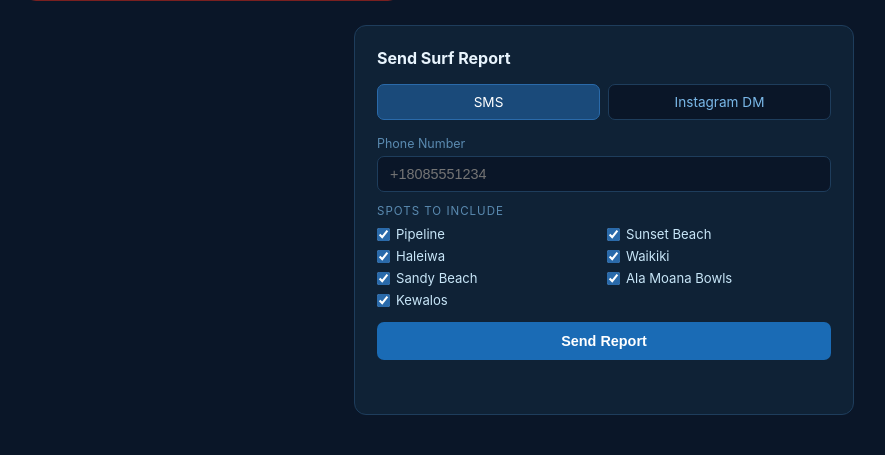
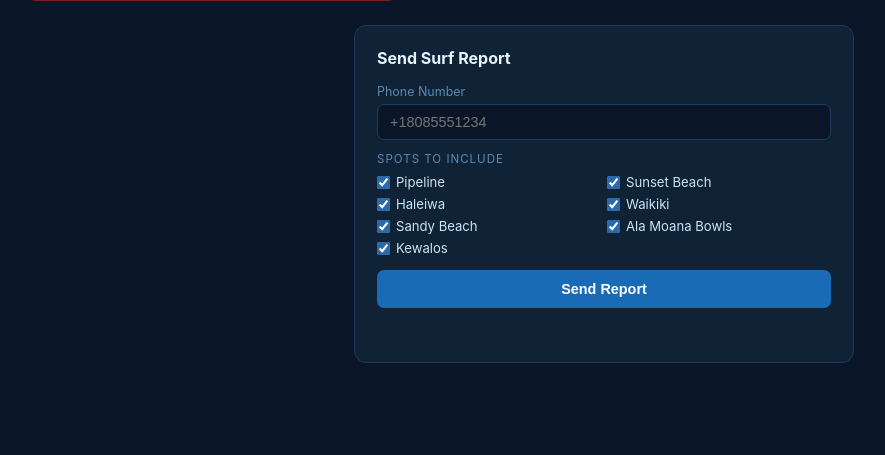
Before and after one commit to bradyoshiro/surf-report, a Flask app: page / in a window 1280 px wide. Shown: the part 450-905 px from the top of the page, without its empty margins (36-921 px from the left). After the commit the page ends 813 px from the top, so only its background shows below. Run offline with Flask 3, Linux system fonts and the light colour scheme.

Commit message:
remove instagram DM, SMS only

```diff
--- a/templates/index.html
+++ b/templates/index.html
@@ -238,11 +238,6 @@
   <div class="notify-box">
     <h2>Send Surf Report</h2>
 
-    <div class="tabs">
-      <div class="tab active" id="tab-sms" onclick="setTab('sms')">SMS</div>
-      <div class="tab" id="tab-instagram" onclick="setTab('instagram')">Instagram DM</div>
-    </div>
-
     <div class="form-group" id="input-group">
       <label id="input-label">Phone Number</label>
       <input type="text" id="target-input" placeholder="+18085551234">
@@ -265,19 +260,6 @@
 
 <script>
   let activeChannel = "sms";
-
-  function setTab(channel) {
-    activeChannel = channel;
-    document.getElementById("tab-sms").classList.toggle("active", channel === "sms");
-    document.getElementById("tab-instagram").classList.toggle("active", channel === "instagram");
-    if (channel === "sms") {
-      document.getElementById("input-label").textContent = "Phone Number";
-      document.getElementById("target-input").placeholder = "+18085551234";
-    } else {
-      document.getElementById("input-label").textContent = "Instagram Username";
-      document.getElementById("target-input").placeholder = "@username";
-    }
-  }
 
   async function refreshData() {
     const btn = document.getElementById("refresh-btn");
```
